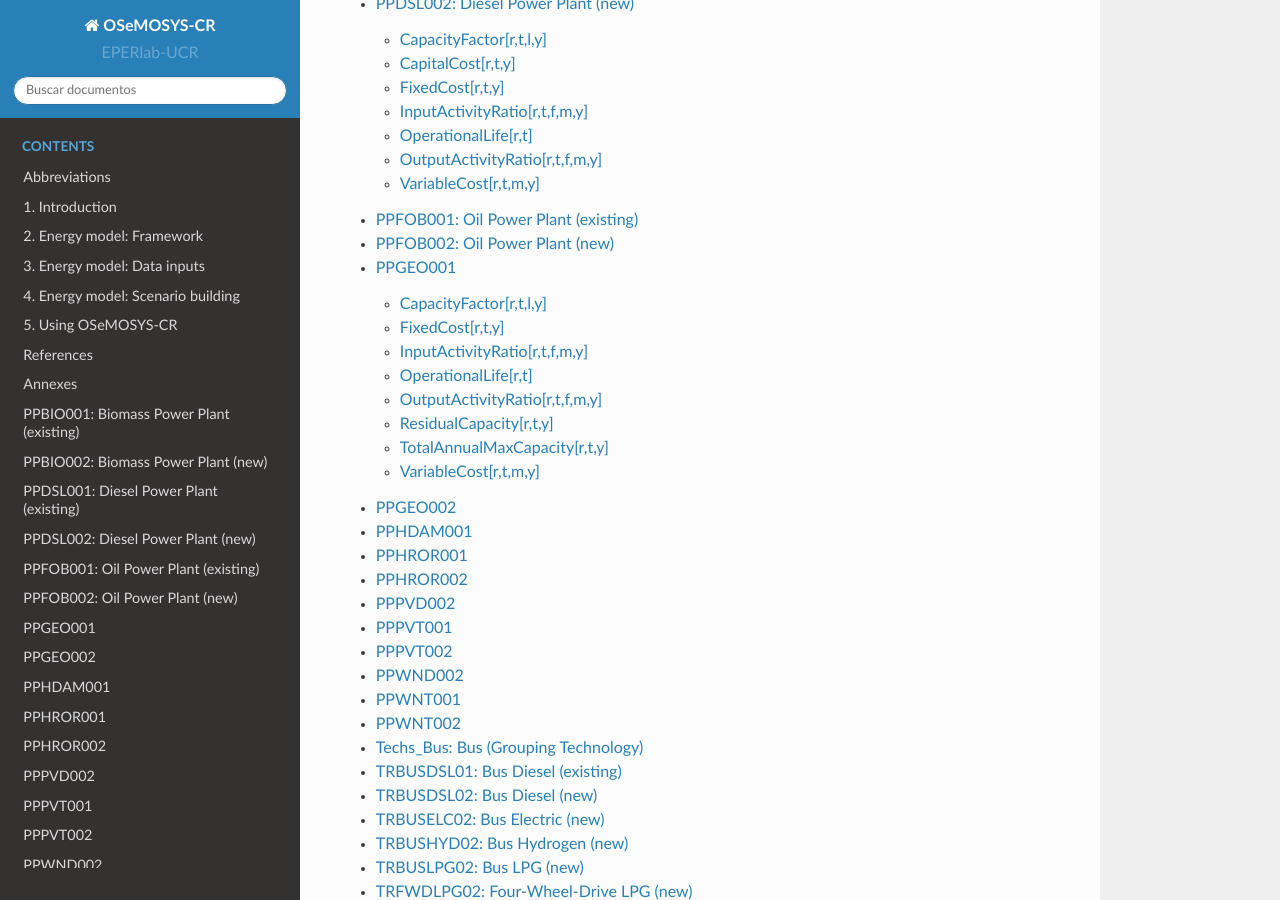
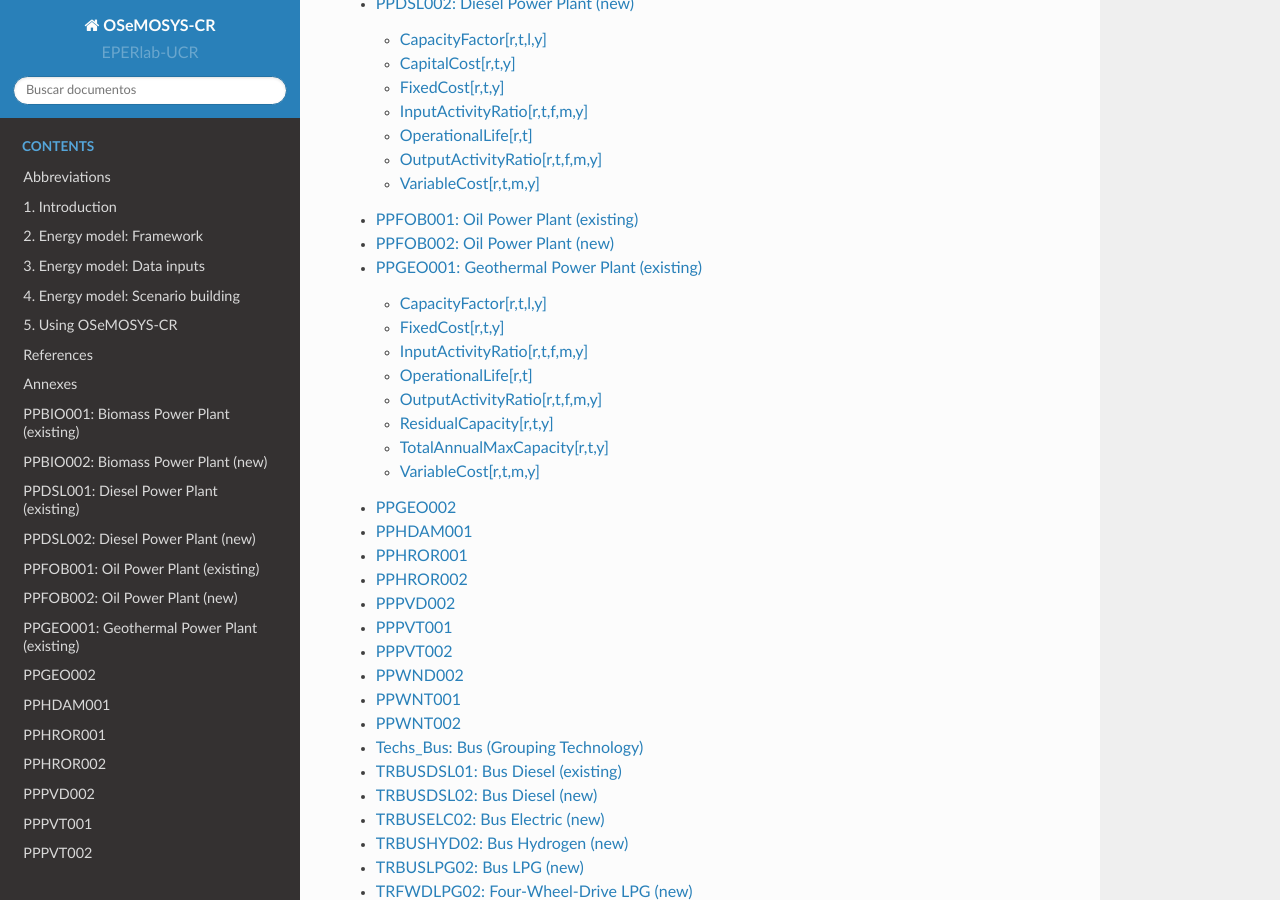
Before and after one commit to EPERLab/OSeMOSYS-CR, a Sphinx documentation site: the page built from docs/index.rst, in a window 1280 px wide and 900 px high, scrolled down 1560 px. Built offline with Sphinx 7.4.7 and the Read the Docs theme 2.0.0, drawn with Linux system fonts in a browser that asks for light colours; formulas are drawn with MathJax 3.

Commit message:
Update 09_PPGEO001.rst

```diff
--- a/docs/fichas/09_PPGEO001.rst
+++ b/docs/fichas/09_PPGEO001.rst
@@ -1,4 +1,4 @@
-PPGEO001
+PPGEO001: Geothermal Power Plant (existing)
 =====================================
 
 +-------------------------------------------------+-------+--------------+--------------+--------------+--------------+
```
